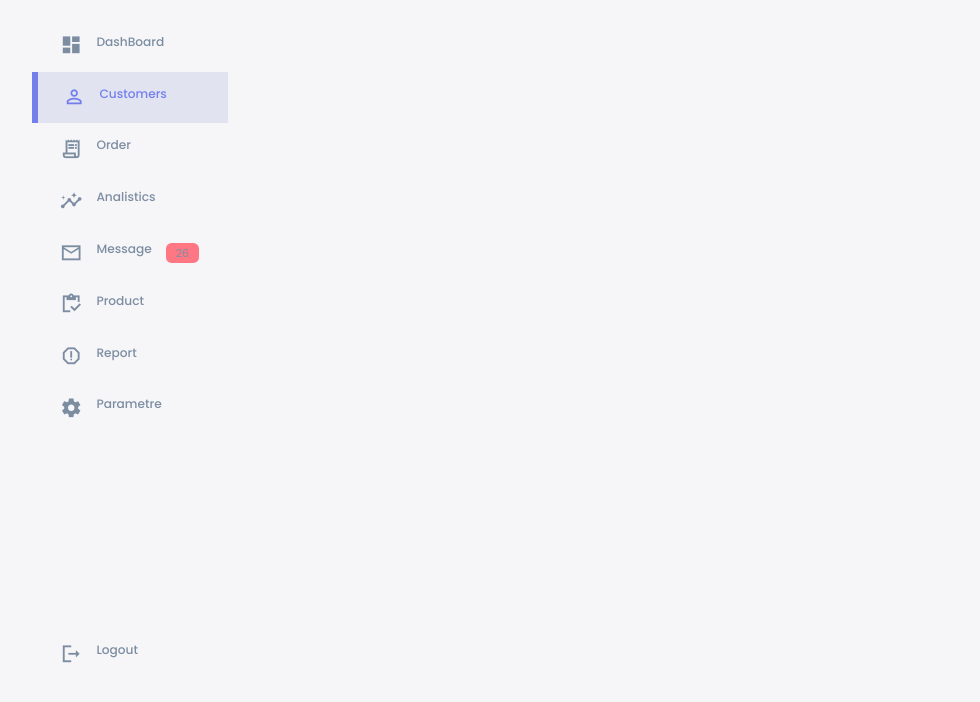
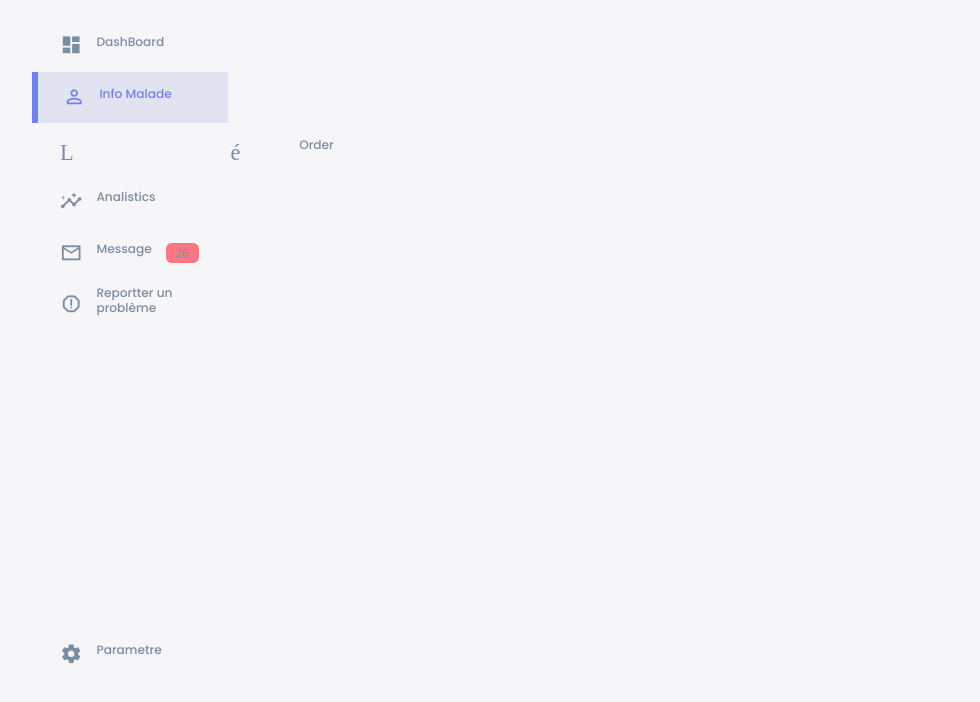
Before and after one commit to BryanCorret/NDI2022, a plain HTML site: page HTML/index.html in a window 1280 px wide. Shown: the part 380-1082 px from the top of the page, without its empty margins (53-1033 px from the left). Drawn offline with nearby package versions, Linux system fonts and the light colour scheme.

Commit message:
Update index.html

```diff
--- a/HTML/index.html
+++ b/HTML/index.html
@@ -30,12 +30,12 @@
 
                     <a href="#" class = "active">
                         <span class="material-icons-sharp">person_outline</span>
-                        <h3>Customers</h3>
+                        <h3>Info Malade</h3>
 
                     </a>
 
                     <a href="#">
-                        <span class="material-icons-sharp">receipt_long</span>
+                        <span class="material-icons-sharp">Les données</span>
                         <h3>Order</h3>
                     </a>
 
@@ -51,23 +51,13 @@
                     </a>
 
                     <a href="#">
-                        <span class="material-icons-sharp">inventory</span>
-                        <h3>Product</h3>
-                    </a>
-
-                    <a href="#">
                         <span class="material-icons-sharp">report_gmailerrorred</span>
-                        <h3>Report</h3>
+                        <h3>Reportter un problème</h3>
                     </a>
 
                     <a href="#">
                         <span class="material-icons-sharp">settings</span>
                         <h3>Parametre</h3>
-                    </a>
-
-                    <a href="#">
-                        <span class="material-icons-sharp">logout</span>
-                        <h3>Logout</h3>
                     </a>
                 </div>
             </aside>
```
